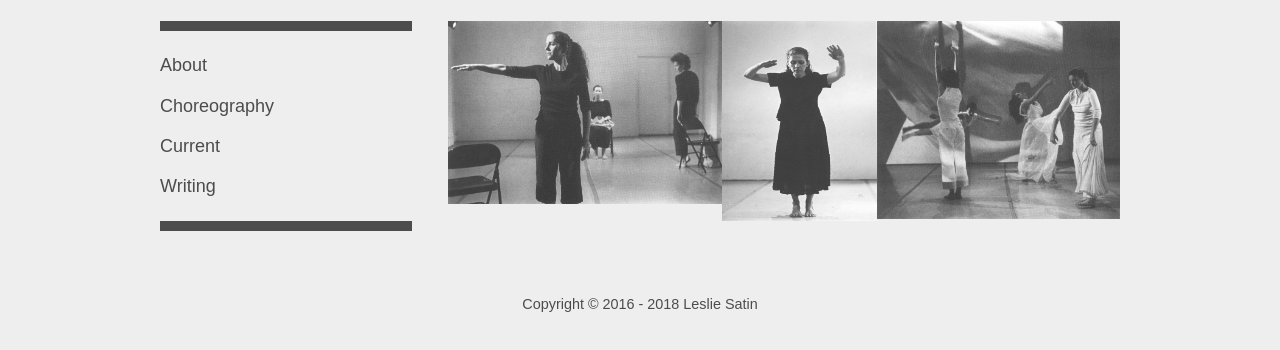
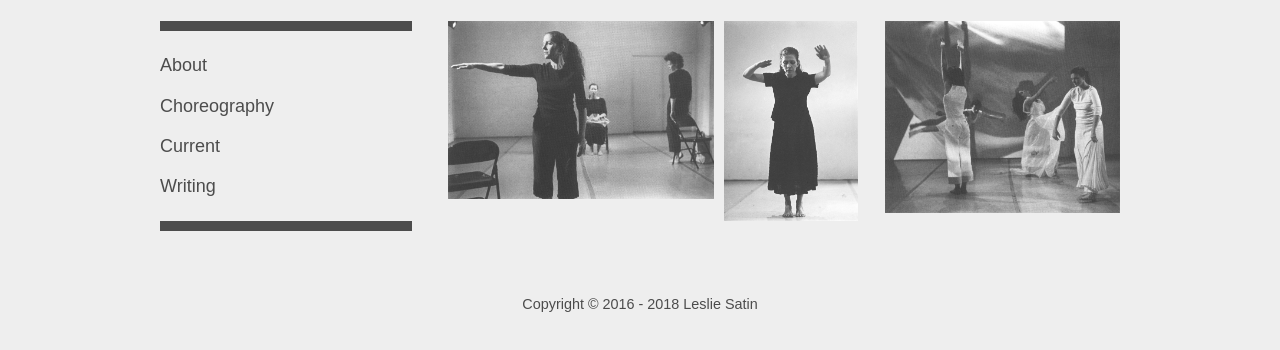
Before and after one commit to sfrieson/ls-web, a plain HTML site: page index.html in a window 1280 px wide. Shown: the part 128-478 px from the top of the page. Drawn offline with Linux system fonts and the light colour scheme.

Commit message:
Makes the small images better

```diff
--- a/styles.css
+++ b/styles.css
@@ -128,10 +128,8 @@ img {
   overflow: hidden;
 }
 
-.img-1,
-.img-2,
-.img-3 {
-  width: 100%;
+picture + picture {
+  margin-left: 10px;
 }
 
 .img-1 {
```
